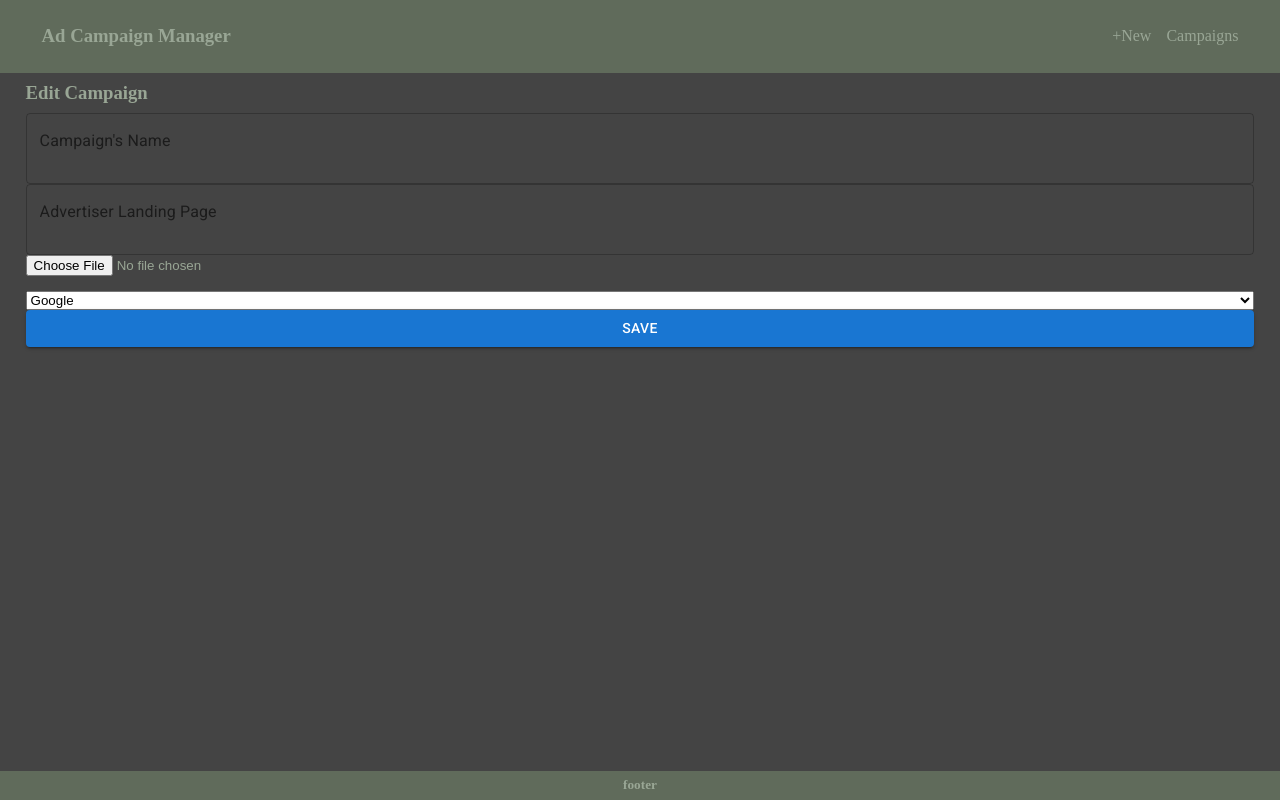
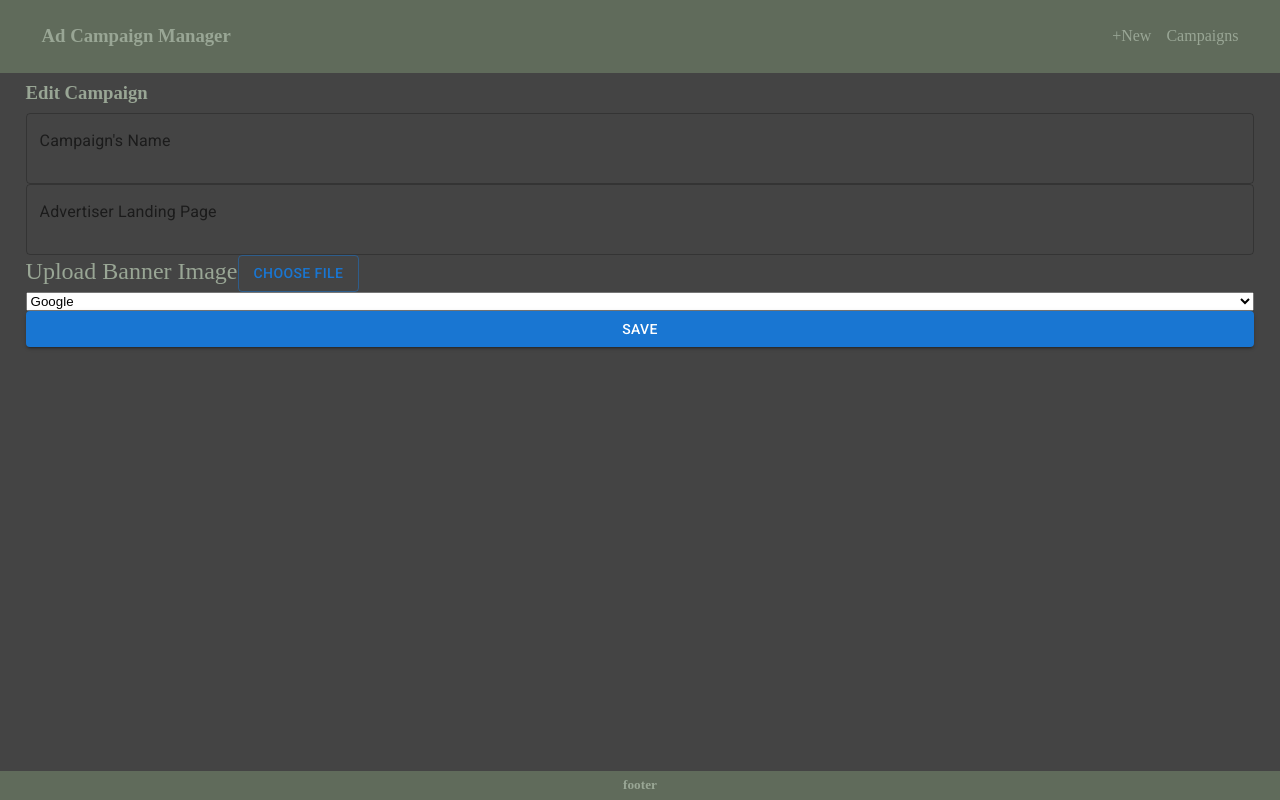
Before and after one commit to HodayaGitHub/ad-campaign-manager-frontend, a React (Vite) app: page /new-campaign in a window 1280 px wide. Built offline with nearby package versions, Linux system fonts and the light colour scheme; a web font is replaced by a local one.

Commit message:
fix: Display selected file name in banner upload field

```diff
--- a/src/cmps/CampaignForm.jsx
+++ b/src/cmps/CampaignForm.jsx
@@ -23,7 +23,8 @@ const AdvertisingPlatform = {
 export function CampaignForm({ formMode }) {
     const [campaignToEdit, setCampaignToEdit] = useState(campaignService.getEmptyCampaign());
     const [selectedPlatform, setSelectedPlatform] = useState('');
-
+    const [isUploading, setIsUploading] = useState(false);
+    const [fileName, setFileName] = useState('');
     const [mode, setMode] = useState(formMode);
 
     const navigate = useNavigate();
@@ -53,12 +54,18 @@ export function CampaignForm({ formMode }) {
     };
 
     async function handleChange(ev) {
-        const { name, value, type } = ev.target;
+        const { name, value, type, files } = ev.target;
         let newValue;
 
         if (type === 'file') {
             const uploadedImageUrl = await uploadImg(ev);
             newValue = uploadedImageUrl;
+            // Set the file name when a file is selected
+            if (files.length > 0) {
+                setFileName(files[0].name);
+            } else {
+                setFileName('');
+            }
         } else {
             newValue = value;
             console.log('newValue', newValue)
@@ -78,16 +85,16 @@ export function CampaignForm({ formMode }) {
         try {
             await saveCampaign(campaignToEdit);
             showSuccessMsgRedux('Campaign saved successfully');
-            navigate('/campaign');
+            navigate('/');
         } catch (err) {
             showErrorMsgRedux(`Error while trying to save campaign, ${err}`);
         }
     }
 
     async function uploadImg(ev) {
-        // setIsUploading(true)
+        setIsUploading(true)
         const { secure_url } = await uploadService.uploadImg(ev)
-        // setIsUploading(false)
+        setIsUploading(false)
         console.log('secure_url', secure_url);
         return secure_url
     }
@@ -128,15 +135,23 @@ export function CampaignForm({ formMode }) {
                         value={campaignToEdit.advertiserLandingPage || ''}
                     />
 
-                    <Field className="formik-field-edit"
-                        id="bannerImageURL"
-                        name="bannerImageURL"
-                        label="Upload Banner Image"
-                        type="file"
-                        onChange={(event) => {
-                            handleChange(event);
-                        }}
-                    />
+                    <div className="formik-field-edit">
+                        <label htmlFor="bannerImageURL">Upload Banner Image</label>
+                        <input
+                            id="bannerImageURL"
+                            name="bannerImageURL"
+                            type="file"
+                            style={{ display: 'none' }}
+                            onChange={(event) => handleChange(event)}
+                        />
+                        <Button
+                            variant="outlined"
+                            component="label"
+                            htmlFor="bannerImageURL"
+                        >
+                            {fileName ? fileName : "Choose File"}
+                        </Button>
+                    </div>
 
                     <Field
                         className="formik-field-edit"
@@ -155,7 +170,7 @@ export function CampaignForm({ formMode }) {
                         ))}
                     </Field>
 
-                    <Button type="submit" variant="contained">save</Button>
+                    <Button type="submit" variant="contained" disabled={isUploading}>save</Button>
                 </Form>
             </Formik>
         </section>
--- a/src/pages/CampaignDetails.jsx
+++ b/src/pages/CampaignDetails.jsx
@@ -25,7 +25,7 @@ export function CampaignDetails() {
             setCampaign(campaign)
         } catch (err) {
             // showErrorMsg('Cant load campaign')
-            navigate('/campaign')
+            navigate('/')
         }
     }
 
```
